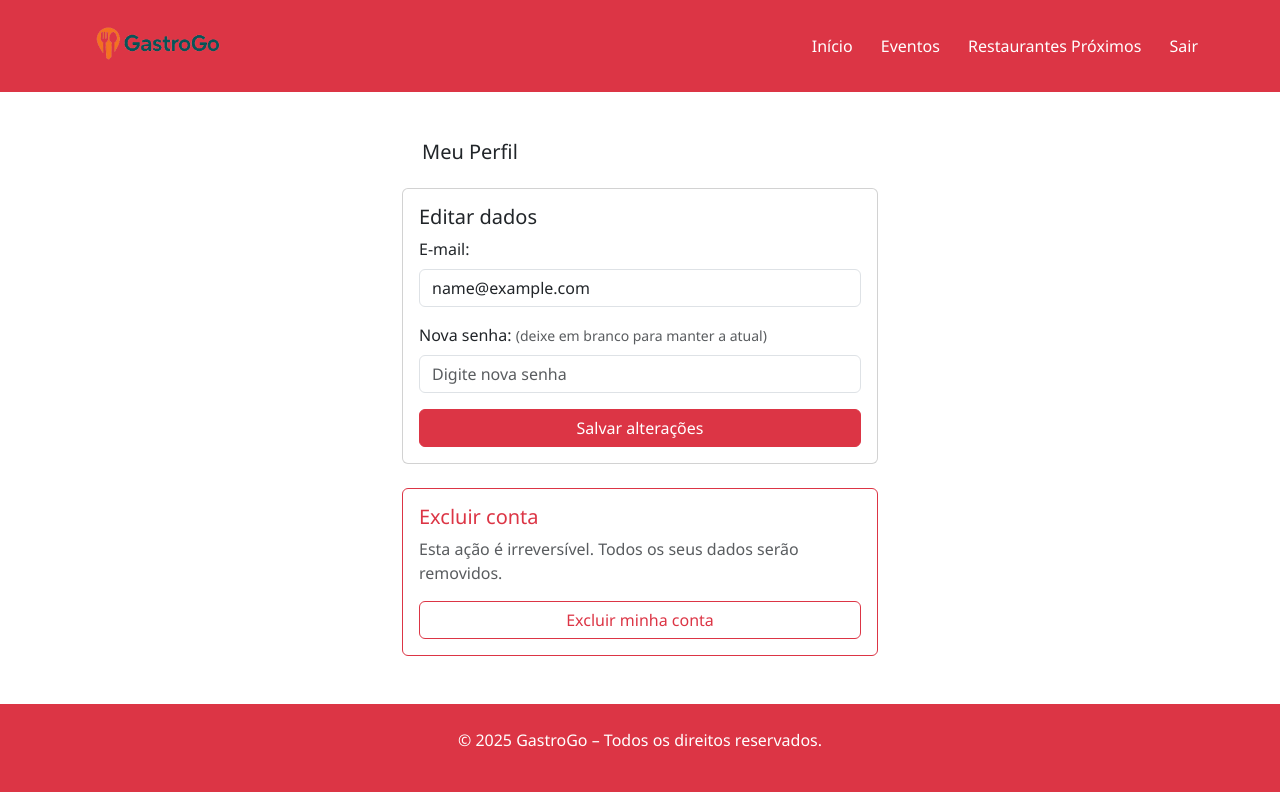
After one commit to KaioVini365/gastrogo, a PHP site: page /Gastrogo/perfil.php in a window 1280 px wide. The commit adds this page. Run offline with PHP 8.4, Linux system fonts and the light colour scheme; the visitor is signed in with stand-in values (Sample User, id 1); tables that the repository leaves empty or names only in its code hold one stand-in row (values such as "Sample post"); a stand-in replaces the project's code that opens the database connection.

Commit message:
CRUD completo de usuário

```diff
--- a/config/url.php
+++ b/config/url.php
@@ -1,3 +1,3 @@
 <?php
-
-  $BASE_URL = "http://" . $_SERVER['SERVER_NAME'] . dirname($_SERVER['REQUEST_URI'] . '?') . '/';
+  $BASE_URL = "http://localhost/Gastrogo/";
+?>
--- a/estilo.css
+++ b/estilo.css
@@ -36,6 +35,49 @@ h7 {
 
 .avaliaçao {
     margin-left: 20px;
+}
+
+/* ------------------- LINKS ------------------- */
+/* Aplica vermelho apenas nos links de navegação e botões — não afeta Bootstrap */
+header a,
+nav a {
+    text-decoration: none;
+    color: white;
+}
+
+.btn a,
+.filtro a {
+    text-decoration: none;
+    color: red;
+}
+
+header a:hover,
+nav a:hover,
+.btn a:hover,
+.filtro a:hover {
+    text-decoration: underline;
+    color:#badbcc
+}
+
+/* ------------------- ALERTAS BOOTSTRAP ------------------- */
+.alert-success {
+    color: #0f5132 !important;
+    background-color: #d1e7dd !important;
+    border-color: #badbcc !important;
+}
+
+.alert-success * {
+    color: #0f5132 !important;
+}
+
+.alert-danger {
+    color: #842029 !important;
+    background-color: #f8d7da !important;
+    border-color: #f5c2c7 !important;
+}
+
+.alert-danger * {
+    color: #842029 !important;
 }
 
 /* ------------------- BOXES DE COMIDA ------------------- */
@@ -71,12 +113,6 @@ h7 {
     align-items: center;
 }
 
-a {
-    text-decoration: none;
-    color: red;
-}
-
-
 #filtrar {
     width: 440px;
     height: 50px;
--- /dev/null
+++ b/perfil.php
@@ -0,0 +1,77 @@
+<?php
+  include_once("templates/header.php");
+
+  // Se não estiver logado, redireciona para login
+  if(!isset($_SESSION["usuario_id"])) {
+    header("Location: " . $BASE_URL . "login.php");
+    exit;
+  }
+
+  // Busca dados atuais do usuário
+  include_once("config/connection.php");
+  $stmt = $conn->prepare("SELECT * FROM usuarios WHERE id = :id");
+  $stmt->bindParam(":id", $_SESSION["usuario_id"]);
+  $stmt->execute();
+  $usuario = $stmt->fetch();
+  $conn = null;
+?>
+
+  <header class="bg-danger text-white p-3">
+    <div class="container d-flex justify-content-between align-items-center">
+      <img src="<?= $BASE_URL ?>img/logo edit.png" alt="Logo GastroGo" width="150">
+      <nav>
+        <a href="<?= $BASE_URL ?>index.php" class="text-white me-4">Início</a>
+        <a href="<?= $BASE_URL ?>eventos.php" class="text-white me-4">Eventos</a>
+        <a href="<?= $BASE_URL ?>restau prox.php" class="text-white me-4">Restaurantes Próximos</a>
+        <a href="<?= $BASE_URL ?>config/process.php?type=logout" class="text-white">Sair</a>
+      </nav>
+    </div>
+  </header>
+
+  <div class="container mt-5" style="max-width: 500px;">
+    <h1 class="mb-4">Meu Perfil</h1>
+
+    <?php if(isset($_SESSION["msg"]) && $_SESSION["msg"] != ""): ?>
+      <div class="alert alert-success"><?= $_SESSION["msg"] ?></div>
+      <?php $_SESSION["msg"] = ""; ?>
+    <?php endif; ?>
+
+    <!-- EDITAR DADOS -->
+    <div class="card mb-4">
+      <div class="card-body">
+        <h5 class="card-title">Editar dados</h5>
+        <form action="<?= $BASE_URL ?>config/process.php" method="POST">
+          <input type="hidden" name="type" value="editar">
+          <div class="mb-3">
+            <label for="email" class="form-label">E-mail:</label>
+            <input type="email" class="form-control" id="email" name="email" value="<?= $usuario['email'] ?>" required>
+          </div>
+          <div class="mb-3">
+            <label for="senha" class="form-label">Nova senha: <small class="text-muted">(deixe em branco para manter a atual)</small></label>
+            <input type="password" class="form-control" id="senha" name="senha" placeholder="Digite nova senha">
+          </div>
+          <button type="submit" class="btn btn-danger w-100">Salvar alterações</button>
+        </form>
+      </div>
+    </div>
+
+    <!-- DELETAR CONTA -->
+    <div class="card border-danger">
+      <div class="card-body">
+        <h5 class="card-title text-danger">Excluir conta</h5>
+        <p class="text-muted">Esta ação é irreversível. Todos os seus dados serão removidos.</p>
+        <form action="<?= $BASE_URL ?>config/process.php" method="POST" onsubmit="return confirm('Tem certeza que deseja excluir sua conta?')">
+          <input type="hidden" name="type" value="deletar">
+          <button type="submit" class="btn btn-outline-danger w-100">Excluir minha conta</button>
+        </form>
+      </div>
+    </div>
+
+  </div>
+
+  <footer class="bg-danger text-white text-center py-4 mt-5">
+    <p>&copy; 2025 GastroGo – Todos os direitos reservados.</p>
+  </footer>
+
+</body>
+</html>
--- a/templates/header.php
+++ b/templates/header.php
@@ -1,6 +1,8 @@
 <?php
   include_once("config/url.php");
-  session_start();
+  if(session_status() === PHP_SESSION_NONE) {
+    session_start();
+  }
 ?>
 <!DOCTYPE html>
 <html lang="pt-br">
@@ -8,10 +10,8 @@
   <meta charset="UTF-8">
   <meta name="viewport" content="width=device-width, initial-scale=1.0">
   <title>GastroGo</title>
-  <!-- BOOTSTRAP -->
   <link href="https://cdn.jsdelivr.net/npm/bootstrap@5.3.5/dist/css/bootstrap.min.css" rel="stylesheet">
   <script src="https://cdn.jsdelivr.net/npm/bootstrap@5.3.5/dist/js/bootstrap.bundle.min.js"></script>
-  <!-- CSS -->
   <link rel="stylesheet" href="<?= $BASE_URL ?>estilo.css">
 </head>
 <body>
```
Also changed, not shown: other parts of estilo.css (+26 -9 lines), config/process.php (+96 -17 lines), index.php (+10 -1 lines), login.php (added, +52 -0 lines).
